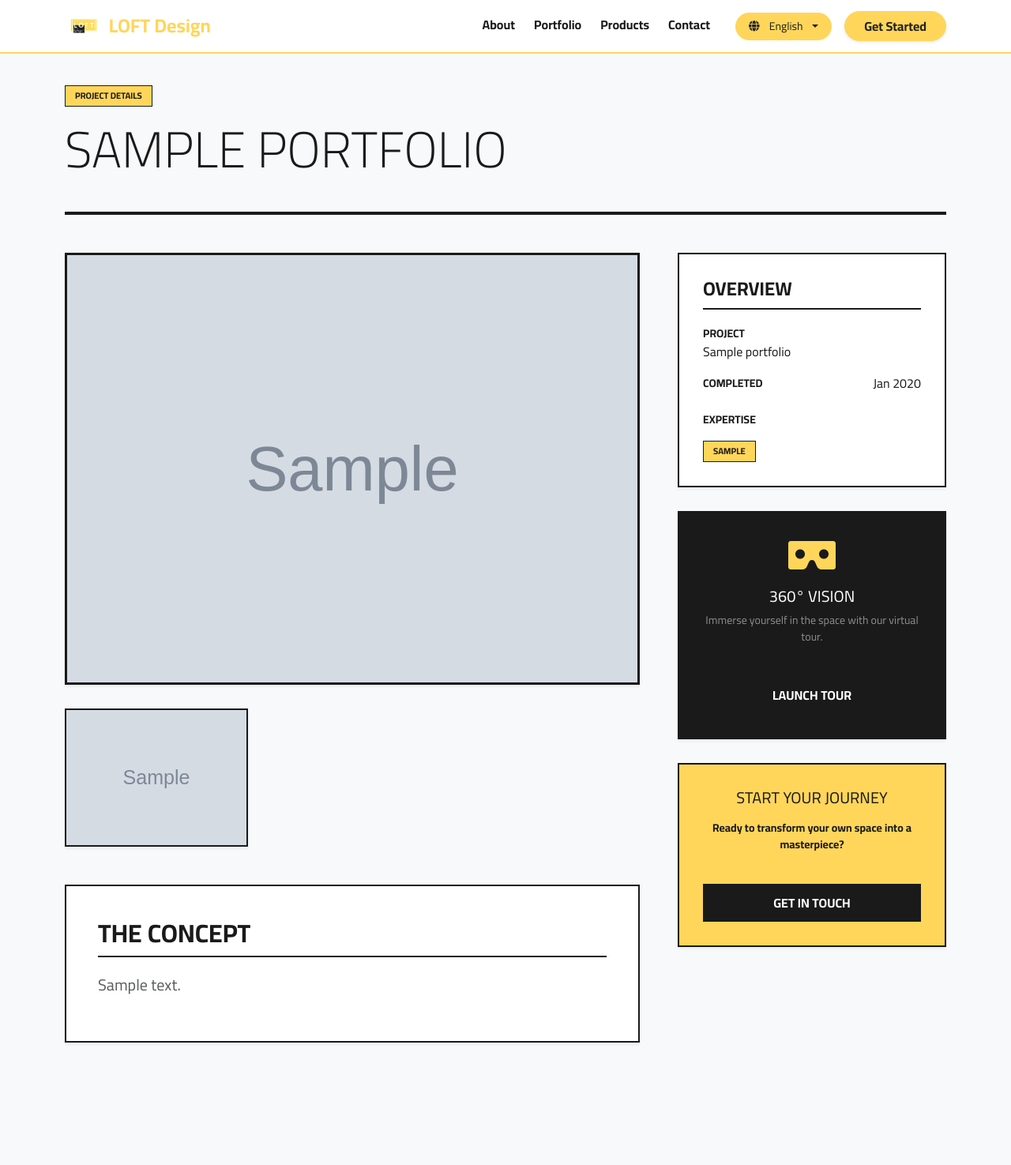
After one commit to amraoui-mo7amed/loftdesign, a Django app: page /portfolio/1/ in a window 1280 px wide. The commit adds this page. Shown: the whole page at 79% size. Run offline with Django 5.2, Linux system fonts and the light colour scheme; tables that the repository leaves empty hold one stand-in row (values such as "Sample post"); grey boxes marked "Sample" are stand-in pictures.

Commit message:
feat: implement frontend views and templates for product and portfolio browsing with updated navigation menu

```diff
--- /dev/null
+++ b/frontend/static/css/portfolio_list.css
@@ -0,0 +1,138 @@
+/* Portfolio Neo-Brutalist Styles */
+
+.portfolio-section {
+    padding-top: 100px;
+    padding-bottom: 100px;
+}
+
+.brutalist-card {
+    background: white;
+    border-radius: 0;
+    border: 2px solid var(--brand-dark);
+    margin-bottom: 40px;
+    transition: all 0.4s cubic-bezier(0.25, 0.46, 0.45, 0.94);
+    position: relative;
+    height: 100%;
+}
+
+.brutalist-img {
+    aspect-ratio: 16/10;
+    overflow: hidden;
+    border-bottom: 2px solid var(--brand-dark);
+}
+
+.brutalist-img img {
+    width: 100%;
+    height: 100%;
+    object-fit: cover;
+    transition: transform 0.6s ease;
+}
+
+.brutalist-body {
+    padding: 30px;
+    background: white;
+}
+
+.brutalist-tag {
+    display: inline-block;
+    background: var(--brand-primary);
+    color: var(--brand-dark);
+    padding: 4px 12px;
+    font-weight: 800;
+    font-size: 0.7rem;
+    text-transform: uppercase;
+    margin-bottom: 15px;
+    border: 1px solid var(--brand-dark);
+}
+
+.brutalist-title {
+    font-weight: 900;
+    font-size: 1.75rem;
+    margin-bottom: 15px;
+    line-height: 1.1;
+}
+
+.brutalist-card:hover {
+    transform: translate(-8px, -8px);
+    box-shadow: 8px 8px 0px var(--brand-dark);
+}
+
+.brutalist-card:hover .brutalist-img img {
+    transform: scale(1.05);
+}
+
+.brutalist-btn {
+    display: inline-flex;
+    align-items: center;
+    gap: 10px;
+    background: var(--brand-dark);
+    color: white;
+    padding: 12px 25px;
+    font-weight: 700;
+    text-decoration: none;
+    transition: all 0.2s ease;
+    margin-top: 15px;
+    border: none;
+}
+
+.brutalist-btn:hover {
+    background: var(--brand-primary);
+    color: var(--brand-dark);
+    transform: translate(-2px, -2px);
+    box-shadow: 4px 4px 0px var(--brand-dark);
+}
+
+.page-header-brutalist {
+    border-bottom: 4px solid var(--brand-dark);
+    margin-bottom: 60px;
+    padding-bottom: 40px;
+}
+
+/* Detail Page Specific */
+.detail-main-img {
+    border: 3px solid var(--brand-dark);
+    margin-bottom: 30px;
+    overflow: hidden;
+}
+
+.gallery-grid-item {
+    border: 2px solid var(--brand-dark);
+    overflow: hidden;
+    transition: all 0.3s ease;
+}
+
+.gallery-grid-item:hover {
+    transform: scale(0.98);
+}
+
+.detail-sidebar-box {
+    border: 2px solid var(--brand-dark);
+    padding: 30px;
+    background: white;
+    margin-bottom: 30px;
+}
+
+.detail-sidebar-box:hover {
+    box-shadow: 6px 6px 0px var(--brand-dark);
+}
+
+.sidebar-title {
+    font-weight: 900;
+    text-transform: uppercase;
+    border-bottom: 2px solid var(--brand-dark);
+    padding-bottom: 10px;
+    margin-bottom: 20px;
+}
+
+.detail-description-box {
+    border: 2px solid var(--brand-dark);
+    padding: 40px;
+    background: white;
+}
+
+[dir="rtl"] .brutalist-card:hover,
+[dir="rtl"] .brutalist-btn:hover,
+[dir="rtl"] .detail-sidebar-box:hover {
+    transform: translate(8px, -8px);
+    box-shadow: -8px 8px 0px var(--brand-dark);
+}
--- /dev/null
+++ b/frontend/static/js/portfolio_list.js
@@ -0,0 +1,5 @@
+/* Portfolio List JavaScript */
+document.addEventListener("DOMContentLoaded", () => {
+    // Add any specific portfolio list interactions here
+    console.log("Portfolio List Loaded");
+});
--- /dev/null
+++ b/frontend/templates/partials/landing-nav.html
@@ -0,0 +1,42 @@
+{% load i18n %}
+<nav class="navbar navbar-expand-lg bg-white navbar-light fixed-top transition-all" id="landingNav">
+        <div class="container">
+            <a class="navbar-brand d-flex align-items-center gap-2" href="/">
+                {% if site_config.logo %}
+                    <img src="{{ site_config.logo }}" alt="Logo" style="height: 40px;" class="rounded">
+                {% endif %}
+                <span class="fw-black fs-4 {% if not site_config.logo %}text-dark{% endif %}">
+                    {% if IS_RTL %}{{ site_config.ar_name }}{% else %}{{ site_config.name }}{% endif %}
+                </span>
+            </a>
+            <button class="navbar-toggler border-0 shadow-none" type="button" data-bs-toggle="collapse" data-bs-target="#navbarNav">
+                <span class="navbar-toggler-icon"></span>
+            </button>
+            <div class="collapse navbar-collapse" id="navbarNav">
+                <ul class="navbar-nav ms-auto align-items-center gap-2">
+                    <li class="nav-item">
+                        <a class="nav-link fw-bold" href="{% url 'frontend:home' %}#about">{% trans "About" %}</a>
+                    </li>
+                     <li class="nav-item">
+                        <a class="nav-link fw-bold" href="{% url 'frontend:home' %}#portfolio">{% trans "Portfolio" %}</a>
+                    </li>
+                    <li class="nav-item">
+                        <a class="nav-link fw-bold" href="{% url 'frontend:home' %}#products">{% trans "Products" %}</a>
+                    </li>
+                    <li class="nav-item">
+                        <a class="nav-link fw-bold" href="{% url 'frontend:home' %}#contact">{% trans "Contact" %}</a>
+                    </li>
+                    <li class="nav-item ms-lg-3">
+                        {% include 'partials/language_switcher.html' %}
+                    </li>
+                    <li class="nav-item ms-lg-2">
+                        {% if user.is_authenticated %}
+                            <a href="{% url 'dash:dash_home' %}" class="btn btn-dark rounded-pill px-4 fw-bold">{% trans "Dashboard" %}</a>
+                        {% else %}
+                            <a href="{% url 'user_auth:signup' %}" class="btn btn-primary rounded-pill px-4 fw-bold shadow-sm">{% trans "Get Started" %}</a>
+                        {% endif %}
+                    </li>
+                </ul>
+            </div>
+        </div>
+    </nav>
--- /dev/null
+++ b/frontend/templates/portfolio/portfolio_detail.html
@@ -0,0 +1,107 @@
+{% extends 'index.html' %}
+{% load i18n %}
+{% load static %}
+
+{% block title %} | {{ portfolio.title }}{% endblock title %}
+
+{% block extra_css %}
+    <link rel="stylesheet" href="{% static "css/portfolio_list.css" %}?v={% now "U" %}">
+{% endblock extra_css %}
+
+{% block extra_js %}
+    <script src="{% static "js/portfolio_list.js" %}?v={% now "U" %}"></script>
+{% endblock extra_js %}
+
+{% block nav %}
+    {% include 'partials/landing-nav.html' %}
+{% endblock nav %}
+
+{% block sidebar %}{% endblock sidebar %}
+
+{% block content %}
+<section class="portfolio-section bg-light">
+    <div class="container">
+        <div class="page-header-brutalist mb-5" data-aos="fade-down">
+            <div class="brutalist-tag mb-3">{% trans "Project Details" %}</div>
+            <h1 class="display-3 fw-black text-uppercase mb-0">{{ portfolio.title }}</h1>
+        </div>
+
+        <div class="row g-5">
+            <div class="col-lg-8" data-aos="fade-right">
+                <div class="detail-main-img shadow-sm">
+                    {% if portfolio.thumbnail %}
+                    <img src="{{ portfolio.thumbnail.url }}" class="img-fluid w-100" alt="{{ portfolio.title }}">
+                    {% endif %}
+                </div>
+
+                {% if portfolio.gallery_images.all %}
+                <div class="row g-3 mb-5">
+                    {% for img in portfolio.gallery_images.all %}
+                    <div class="col-md-4">
+                        <div class="gallery-grid-item h-100 shadow-sm">
+                            <img src="{{ img.image.url }}" class="img-fluid w-100 h-100" style="object-fit: cover;" alt="Gallery image">
+                        </div>
+                    </div>
+                    {% endfor %}
+                </div>
+                {% endif %}
+
+                <div class="detail-description-box shadow-sm mb-5">
+                    <h2 class="sidebar-title">{% trans "The Concept" %}</h2>
+                    <div class="text-muted fs-5 line-height-relaxed">
+                        {{ portfolio.description|linebreaks }}
+                    </div>
+                </div>
+            </div>
+
+            <div class="col-lg-4" data-aos="fade-left">
+                <div class="portfolio-sidebar sticky-top" style="top: 100px;">
+                    <div class="detail-sidebar-box shadow-sm">
+                        <h4 class="sidebar-title">{% trans "Overview" %}</h4>
+                        <ul class="list-unstyled mb-0">
+                            <li class="mb-3 d-flex flex-column justify-content-between align-items-start">
+                                <span class="fw-bold text-uppercase small">{% trans "Project" %}</span>
+                                <span class="fw-black">{{ portfolio.title }}</span>
+                            </li>
+                            <li class="mb-3 d-flex justify-content-between align-items-center">
+                                <span class="fw-bold text-uppercase small">{% trans "Completed" %}</span>
+                                <span class="fw-black">{{ portfolio.created_at|date:"M Y" }}</span>
+                            </li>
+                            {% if portfolio.tags %}
+                            <li class="mt-4">
+                                <span class="fw-bold text-uppercase small d-block mb-3">{% trans "Expertise" %}</span>
+                                <div class="d-flex flex-wrap gap-2">
+                                    {% for tag in portfolio.tags.split %}
+                                    <span class="brutalist-tag m-0">{{ tag|cut:"," }}</span>
+                                    {% endfor %}
+                                </div>
+                            </li>
+                            {% endif %}
+                        </ul>
+                    </div>
+
+                    {% if portfolio.img_360 %}
+                    <div class="detail-sidebar-box bg-dark text-white text-center shadow-sm">
+                        <i class="fas fa-vr-cardboard fa-3x mb-3 text-primary"></i>
+                        <h5 class="fw-black text-uppercase">{% trans "360° Vision" %}</h5>
+                        <p class="small text-white-50 mb-4">{% trans "Immerse yourself in the space with our virtual tour." %}</p>
+                        <a href="{{ portfolio.img_360.url }}" target="_blank" class="brutalist-btn w-100 justify-content-center text-uppercase">
+                            {% trans "Launch Tour" %}
+                        </a>
+                    </div>
+                    {% endif %}
+
+                    <div class="detail-sidebar-box bg-primary shadow-sm text-center">
+                        <h5 class="fw-black text-uppercase mb-3">{% trans "Start Your Journey" %}</h5>
+                        <p class="small fw-bold mb-4">{% trans "Ready to transform your own space into a masterpiece?" %}</p>
+                        <a href="{% url 'frontend:home' %}#contact" class="brutalist-btn w-100 justify-content-center text-uppercase">
+                            {% trans "Get in Touch" %}
+                        </a>
+                    </div>
+                </div>
+            </div>
+        </div>
+    </div>
+</section>
+{% endblock content %}
+{% block footer %}{% endblock footer %}
--- a/frontend/urls.py
+++ b/frontend/urls.py
@@ -1,13 +1,14 @@
 from django.urls import path
-from django.utils.translation import activate
-from django.http import HttpResponseRedirect
-from django.conf.urls.i18n import i18n_patterns
-from django.templatetags.static import static
-from django.urls import reverse
-from .views import main
+from .views import main, portfolio, products
 
 app_name = "frontend"
 
 urlpatterns = [
-    path('', main.home_view, name='home'),
+    path("", main.home_view, name="home"),
+    # Portfolio
+    path("portfolio/", portfolio.portfolio_list, name="portfolio_list"),
+    path("portfolio/<int:pk>/", portfolio.portfolio_detail, name="portfolio_detail"),
+    # Products
+    path("products/", products.product_list, name="product_list"),
+    path("products/<int:pk>/", products.product_detail, name="product_detail"),
 ]
--- /dev/null
+++ b/frontend/views/portfolio.py
@@ -0,0 +1,10 @@
+from django.shortcuts import render, get_object_or_404
+from dashboard.models import Portfolio
+
+def portfolio_list(request):
+    portfolios = Portfolio.objects.all()
+    return render(request, "portfolio/portfolio_list.html", {"portfolios": portfolios})
+
+def portfolio_detail(request, pk):
+    portfolio = get_object_or_404(Portfolio, pk=pk)
+    return render(request, "portfolio/portfolio_detail.html", {"portfolio": portfolio})
```
Also changed, not shown: dashboard/templates/portfolio/create.html (+24 -6 lines), frontend/static/css/home.css (+54 -0 lines), frontend/templates/home.html (+51 -79 lines), frontend/templates/partials/portfolio_card.html (added, +10 -0 lines), frontend/templates/portfolio/portfolio_list.html (added, +57 -0 lines), frontend/templates/products/detail.html (added, +69 -0 lines), frontend/templates/products/list.html (added, +59 -0 lines), frontend/views/main.py (+8 -1 lines), frontend/views/products.py (added, +10 -0 lines).
